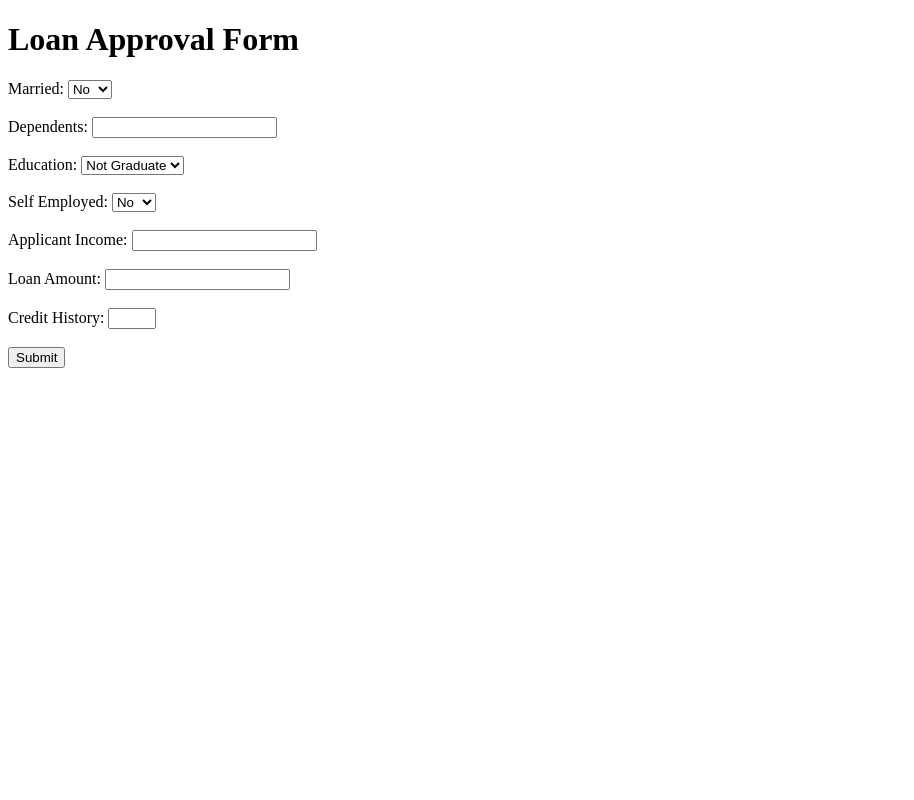
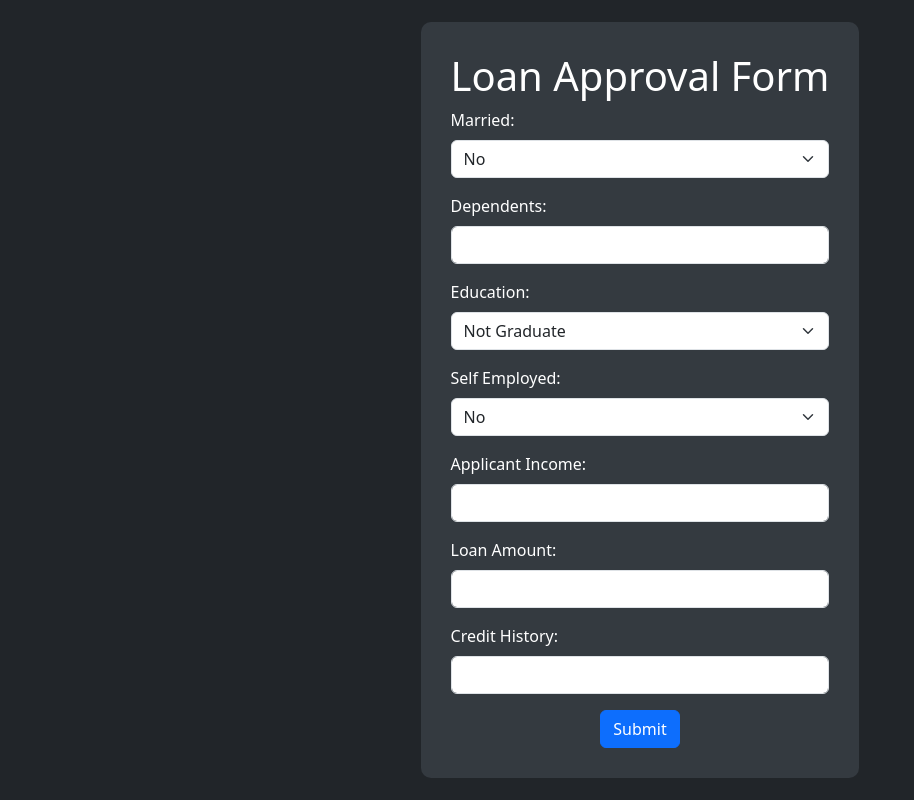
Before and after one commit to Anirudh-sk/Ai-lab-endsem, a Flask app: page / in a window 1280 px wide. Shown: the whole page, without its empty margins (0-914 px from the left). Run offline with Flask 3, Linux system fonts and the light colour scheme; parts of the project's set-up code (start-up, migrations or seed data) failed here and were passed over.

Commit message:
ui updates

```diff
--- a/templates/index.html
+++ b/templates/index.html
@@ -2,41 +2,81 @@
 <html>
 <head>
     <title>Loan Approval Form</title>
+    <link rel="stylesheet" href="https://cdn.jsdelivr.net/npm/bootstrap@5.3.0/dist/css/bootstrap.min.css">
+    <style>
+        body {
+            background-color: #212529;
+            color: #fff;
+        }
+
+        .container {
+            height: 100vh;
+            display: flex;
+            justify-content: center;
+            align-items: center;
+        }
+
+        .form-container {
+            max-width: 500px;
+            background-color: #343a40;
+            padding: 30px;
+            border-radius: 10px;
+        }
+
+        .form-container label {
+            color: #fff;
+        }
+    </style>
 </head>
 <body>
-    <h1>Loan Approval Form</h1>
+    <div class="container">
+        <div class="form-container">
+            <h1 class="text-center">Loan Approval Form</h1>
             <form action="{{ url_for('predict') }}" method="post">
-        <label for="married">Married:</label>
-        <select id="married" name="married">
+                <div class="mb-3">
+                    <label for="married" class="form-label">Married:</label>
+                    <select id="married" name="married" class="form-select">
                         <option value="0">No</option>
                         <option value="1">Yes</option>
                     </select>
-        <br><br>
-        <label for="dependents">Dependents:</label>
-        <input type="number" id="dependents" name="dependents" min="0">
-        <br><br>
-        <label for="education">Education:</label>
-        <select id="education" name="education">
+                </div>
+                <div class="mb-3">
+                    <label for="dependents" class="form-label">Dependents:</label>
+                    <input type="number" id="dependents" name="dependents" min="0" class="form-control">
+                </div>
+                <div class="mb-3">
+                    <label for="education" class="form-label">Education:</label>
+                    <select id="education" name="education" class="form-select">
                         <option value="0">Not Graduate</option>
                         <option value="1">Graduate</option>
                     </select>
-        <br><br>
-        <label for="selfEmployed">Self Employed:</label>
-        <select id="selfEmployed" name="selfEmployed">
+                </div>
+                <div class="mb-3">
+                    <label for="selfEmployed" class="form-label">Self Employed:</label>
+                    <select id="selfEmployed" name="selfEmployed" class="form-select">
                         <option value="0">No</option>
                         <option value="1">Yes</option>
                     </select>
-        <br><br>
-        <label for="applicantIncome">Applicant Income:</label>
-        <input type="number" id="applicantIncome" name="applicantIncome" min="0">
-        <br><br>
-        <label for="loanAmount">Loan Amount:</label>
-        <input type="number" id="loanAmount" name="loanAmount" min="0">
-        <br><br>
-        <label for="creditHistory">Credit History:</label>
-        <input type="number" id="creditHistory" name="creditHistory" min="0" max="1">
-        <br><br>
-        <input type="submit" value="Submit">
+                </div>
+                <div class="mb-3">
+                    <label for="applicantIncome" class="form-label">Applicant Income:</label>
+                    <input type="number" id="applicantIncome" name="applicantIncome" min="0" class="form-control">
+                </div>
+                <div class="mb-3">
+                    <label for="loanAmount" class="form-label">Loan Amount:</label>
+                    <input type="number" id="loanAmount" name="loanAmount" min="0" class="form-control">
+                </div>
+                <div class="mb-3">
+                    <label for="creditHistory" class="form-label">Credit History:</label>
+                    <input type="number" id="creditHistory" name="creditHistory" min="0" max="1" class="form-control">
+                </div>
+                <div class="text-center">
+                    <button type="submit" class="btn btn-primary">Submit</button>
+                </div>
             </form>
+        </div>
+    </div>
+
+    <script src="https://cdn.jsdelivr.net/npm/bootstrap@5.3.0/dist/js/bootstrap.bundle.min.js"></script>
 </body>
 </html>
```
Also changed, not shown: templates/result.html (+38 -2 lines). Lines whose indentation alone changed are shown as unchanged.
